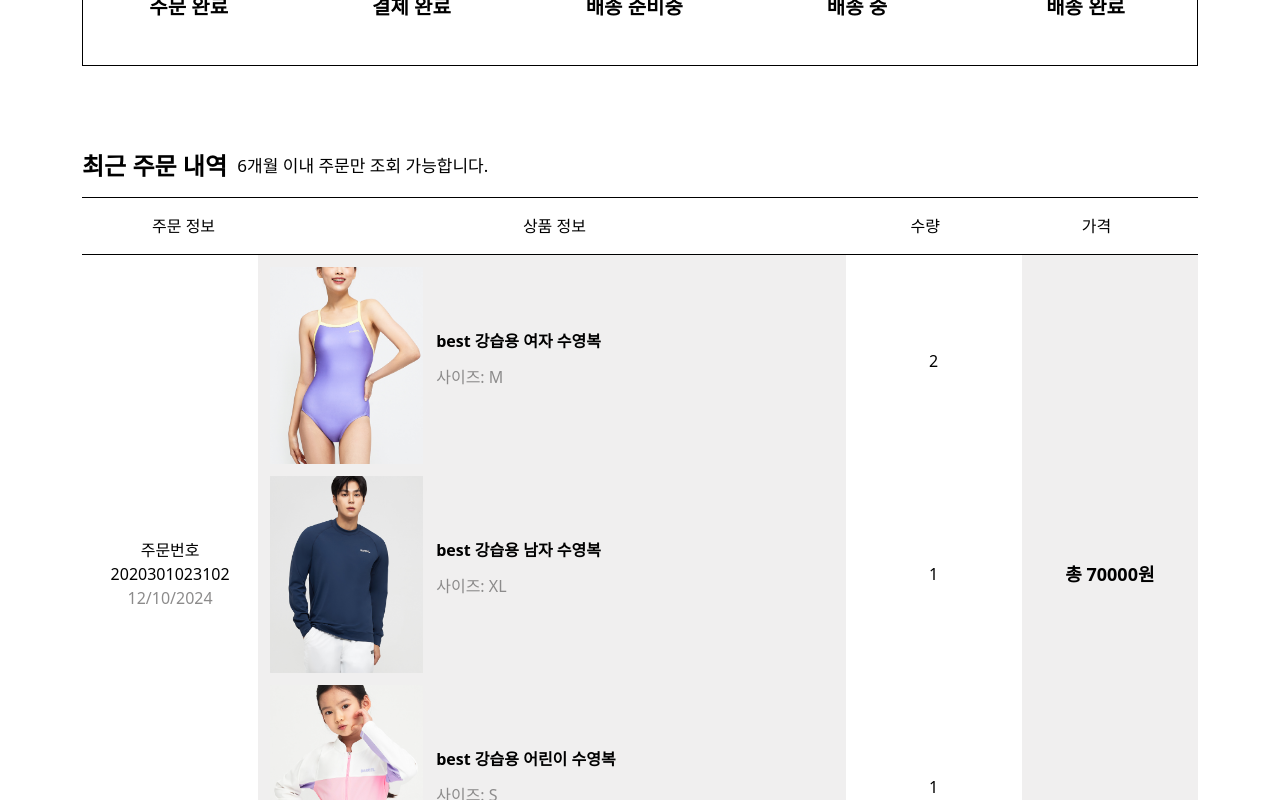
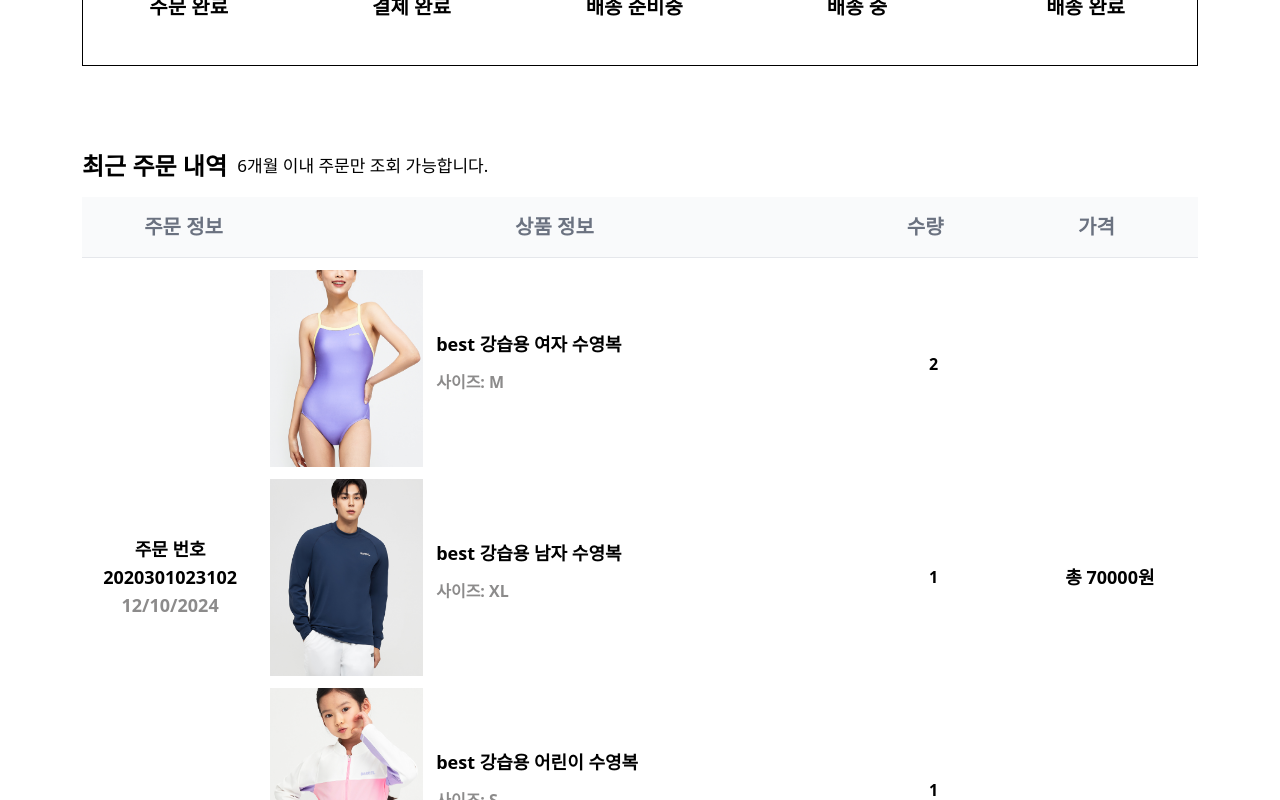
Before and after one commit to ormcamp-fe-3rd/swim360, a React (Vite) app in the folder frontend/: page /mypage in a window 1280 px wide. Shown: the part 580-1380 px from the top of the page. Built offline with nearby package versions, Linux system fonts and the light colour scheme.

Commit message:
design: 최근 주문 내역 디자인 수정

```diff
--- a/frontend/src/components/mypage/RecentOrderPreview.tsx
+++ b/frontend/src/components/mypage/RecentOrderPreview.tsx
@@ -22,8 +22,8 @@ interface RecentOrderPreviewProps {
 
 function RecentOrderPreview({ orders }: RecentOrderPreviewProps) {
   return (
-    <div className="w-full">
-      <div className="flex w-full items-center justify-start border-b border-black py-[14.8px]">
+    <div className="relative w-full">
+      <div className="sticky flex w-full items-center justify-start py-[14.8px]">
         <div className="mr-[10.36px] text-xl font-semibold tablet:text-2xl">
           최근 주문 내역
         </div>
@@ -31,22 +31,22 @@ function RecentOrderPreview({ orders }: RecentOrderPreviewProps) {
           6개월 이내 주문만 조회 가능합니다.
         </div>
       </div>
-      <div className="hidden w-full grid-flow-col grid-cols-[0.5fr_1fr_0.3fr_0.3fr] border-b border-black p-4 text-center tablet:grid tablet:grid-cols-[0.3fr_1fr_0.3fr_0.3fr]">
+      <div className="hidden w-full grid-flow-col grid-cols-[0.5fr_1fr_0.3fr_0.3fr] border-b border-[#E5E7EB] bg-[#F9FAFB] p-4 text-center text-xl font-semibold text-[#6B7280] tablet:grid tablet:grid-cols-[0.3fr_1fr_0.3fr_0.3fr]">
         <div>주문 정보</div>
         <div>상품 정보</div>
         <div>수량</div>
         <div>가격</div>
       </div>
 
-      <div className="max-h-[759px] overflow-y-scroll border-b border-black [&::-webkit-scrollbar-thumb]:bg-gray-300 dark:[&::-webkit-scrollbar-thumb]:bg-neutral-500 [&::-webkit-scrollbar-track]:bg-gray-100 dark:[&::-webkit-scrollbar-track]:bg-neutral-700 [&::-webkit-scrollbar]:w-2">
+      <div className="border-b border-[#E5E7EB] font-semibold tablet:max-h-[759px] tablet:overflow-y-scroll [&::-webkit-scrollbar-thumb]:bg-gray-300 dark:[&::-webkit-scrollbar-thumb]:bg-neutral-500 [&::-webkit-scrollbar-track]:bg-gray-100 dark:[&::-webkit-scrollbar-track]:bg-neutral-700 [&::-webkit-scrollbar]:w-2">
         {orders.map((order) => (
           <div
             key={order.id}
-            className="grid w-full grid-flow-col grid-cols-1 border-b border-gray-400 last:border-none tablet:grid-cols-[0.3fr_1fr_0.3fr_0.3fr]"
+            className="grid w-full grid-flow-col grid-cols-1 border-b border-[#E5E7EB] last:border-none tablet:grid-cols-[0.3fr_1fr_0.3fr_0.3fr]"
           >
-            <div className="hidden flex-col items-center justify-center tablet:flex">
+            <div className="hidden flex-col items-center justify-center text-lg tablet:flex">
               <div className="text-center">
-                <div>주문번호</div>
+                <div className="">주문 번호</div>
                 <div>{order.id}</div>
                 <div className="text-[#8c8b8b]">
                   {new Date(order.createdAt).toLocaleDateString()}
@@ -55,11 +55,11 @@ function RecentOrderPreview({ orders }: RecentOrderPreviewProps) {
             </div>
 
             <div>
-              <div className="flex w-full items-center justify-between bg-[#fafafa] p-4 tablet:hidden">
+              <div className="flex w-full items-center justify-between border-b border-[#E5E7EB] bg-[#F9FAFB] p-4 tablet:hidden">
                 <div>{new Date(order.createdAt).toLocaleDateString()} 주문</div>
                 <div className="flex items-center"></div>
               </div>
-              <div className="flex flex-col pb-3 tablet:bg-[#f0efef]">
+              <div className="flex flex-col pb-3">
                 {order.orderItems.map((orderItem) => (
                   <div
                     key={orderItem.id + "name"}
@@ -74,7 +74,7 @@ function RecentOrderPreview({ orders }: RecentOrderPreviewProps) {
                         />
                       </div>
                       <div className="m-[13px] flex flex-col justify-center">
-                        <div className="text-md mb-3 font-semibold">
+                        <div className="text-md mb-3 text-lg font-semibold">
                           {orderItem.name}
                         </div>
                         <div className="flex text-[#8c8b8b]">
@@ -104,7 +104,7 @@ function RecentOrderPreview({ orders }: RecentOrderPreviewProps) {
                 </div>
               ))}
             </div>
-            <div className="hidden flex-col items-center justify-center bg-[#f0efef] tablet:flex">
+            <div className="hidden flex-col items-center justify-center tablet:flex">
               <div className="text-lg font-semibold"> 총 {order.price}원</div>
             </div>
           </div>
```
